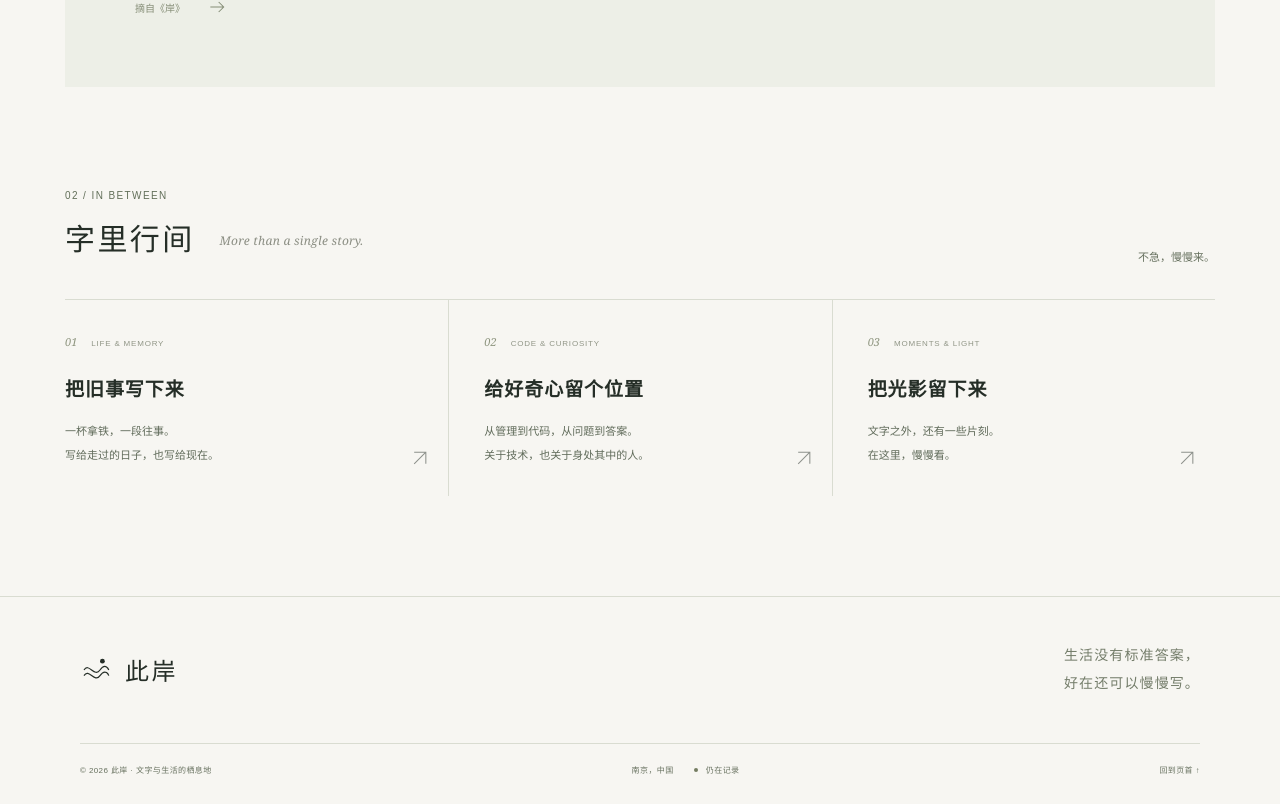
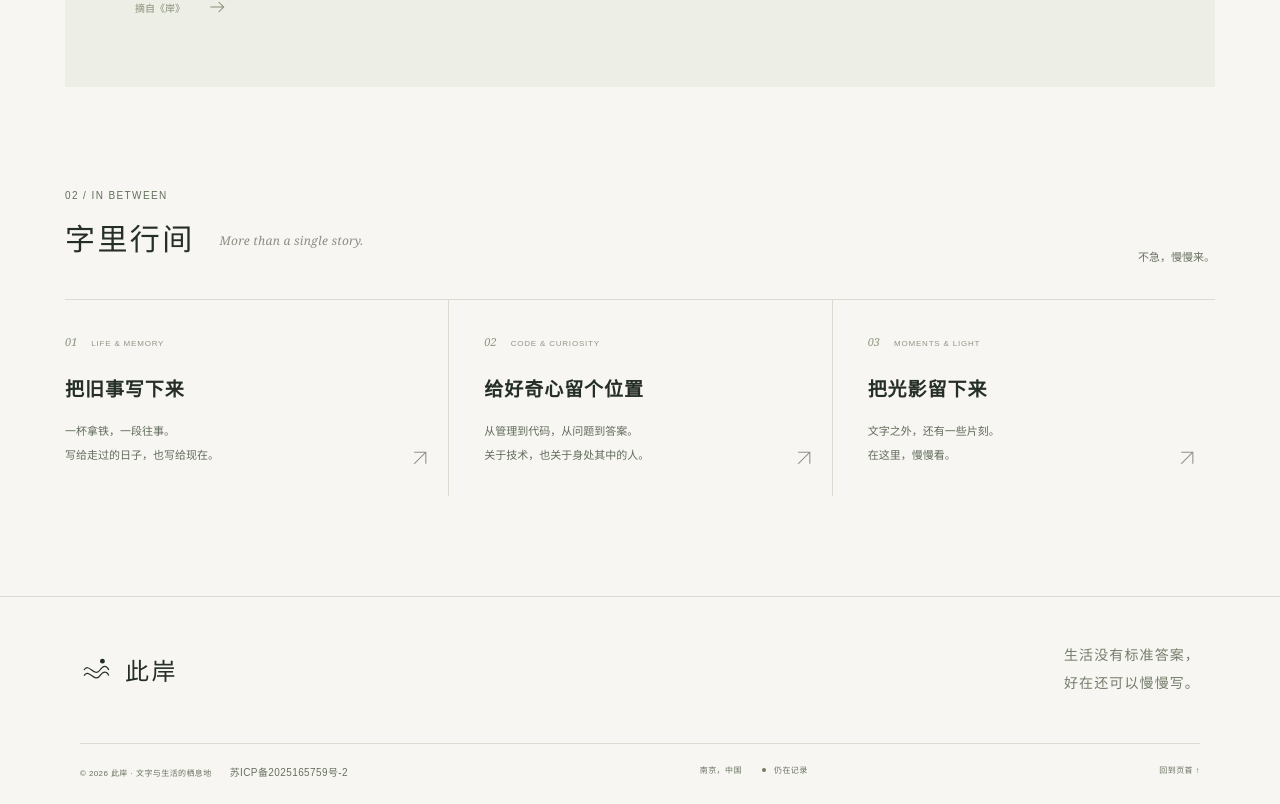
Before and after one commit to csk-ly/cianblog, a Next.js app: page / in a window 1280 px wide. Shown: the part 2564-3368 px from the top of the page. Built offline with nearby package versions, Linux system fonts and the light colour scheme.

Commit message:
Add ICP registration link to site footer

```diff
--- a/src/app/globals.css
+++ b/src/app/globals.css
@@ -635,6 +635,21 @@ svg {
   letter-spacing: 0.05em;
   color: #909587;
 }
+.footer-legal {
+  display: flex;
+  flex-wrap: wrap;
+  align-items: baseline;
+  gap: 8px 18px;
+}
+.footer-icp {
+  font-size: 10px;
+  white-space: nowrap;
+  text-underline-offset: 4px;
+}
+.footer-icp:hover,
+.footer-icp:focus-visible {
+  text-decoration: underline;
+}
 .footer-bottom .status-dot {
   margin: 0 5px 1px 18px;
   width: 4px;
--- a/src/components/Footer.tsx
+++ b/src/components/Footer.tsx
@@ -15,7 +15,17 @@ export default function Footer() {
         </p>
       </div>
       <div className="footer-bottom">
-        <span>© {new Date().getFullYear()} 此岸 · 文字与生活的栖息地</span>
+        <div className="footer-legal">
+          <span>© {new Date().getFullYear()} 此岸 · 文字与生活的栖息地</span>
+          <a
+            className="footer-icp"
+            href="https://beian.miit.gov.cn/"
+            target="_blank"
+            rel="noopener noreferrer"
+          >
+            苏ICP备2025165759号-2
+          </a>
+        </div>
         <span>
           南京，中国 <i className="status-dot" /> 仍在记录
         </span>
```
